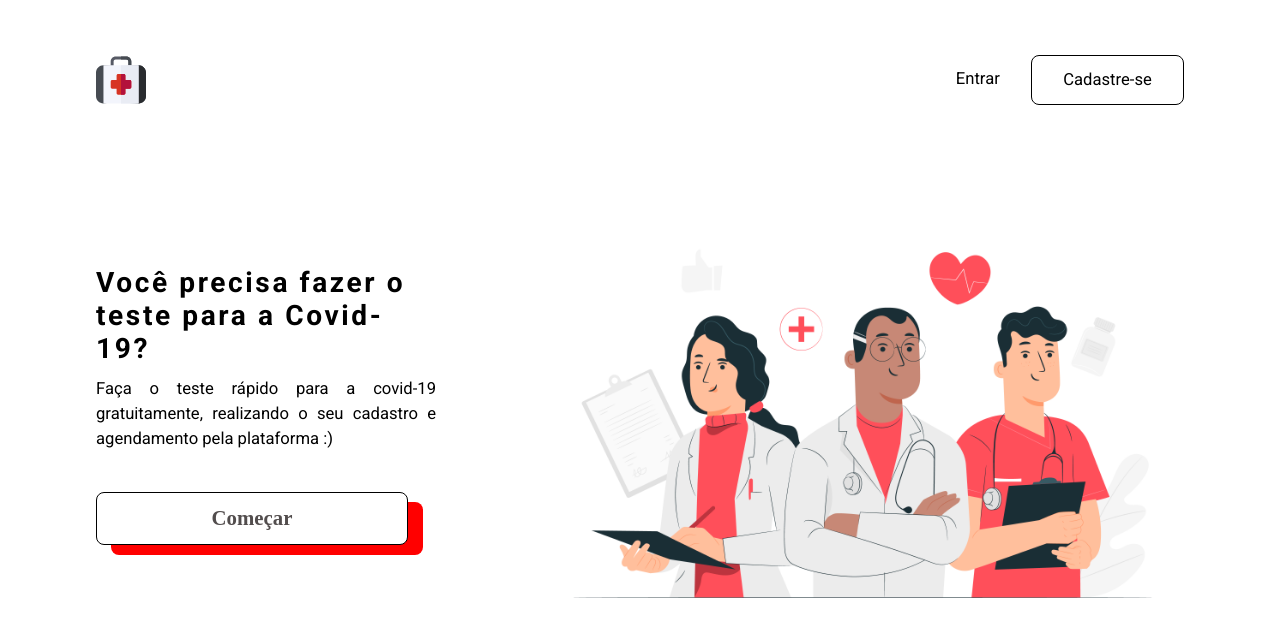
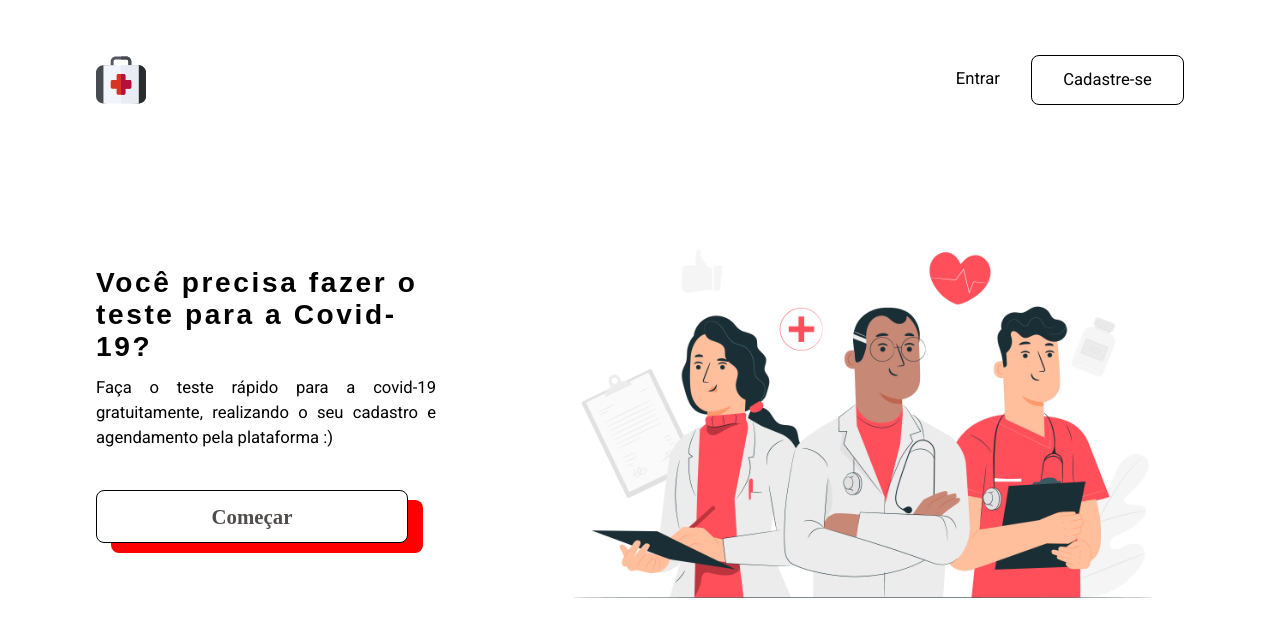
Before and after one commit to lumamontes/testeApp, a React (Create React App) app in the folder web/: page / in a window 1280 px wide. Shown: the top 636 px of the page. Built offline with nearby package versions, Linux system fonts and the light colour scheme.

Commit message:
ajustado titulo

```diff
--- a/web/src/assets/styles/global.css
+++ b/web/src/assets/styles/global.css
@@ -10,8 +10,6 @@ font-size: 60%;
 --soft-main-color: #F05E5E ;
 --color-base: black ;
 
---color-title: ;
---color-text: ;
 --color-button: #524d4d ;
 
 }
@@ -32,6 +30,7 @@ body {
 }
 
 h1, h2 {
+    font-family: 'Ubuntu', sans-serif;
 }
 #root {
     display: flex;
```
